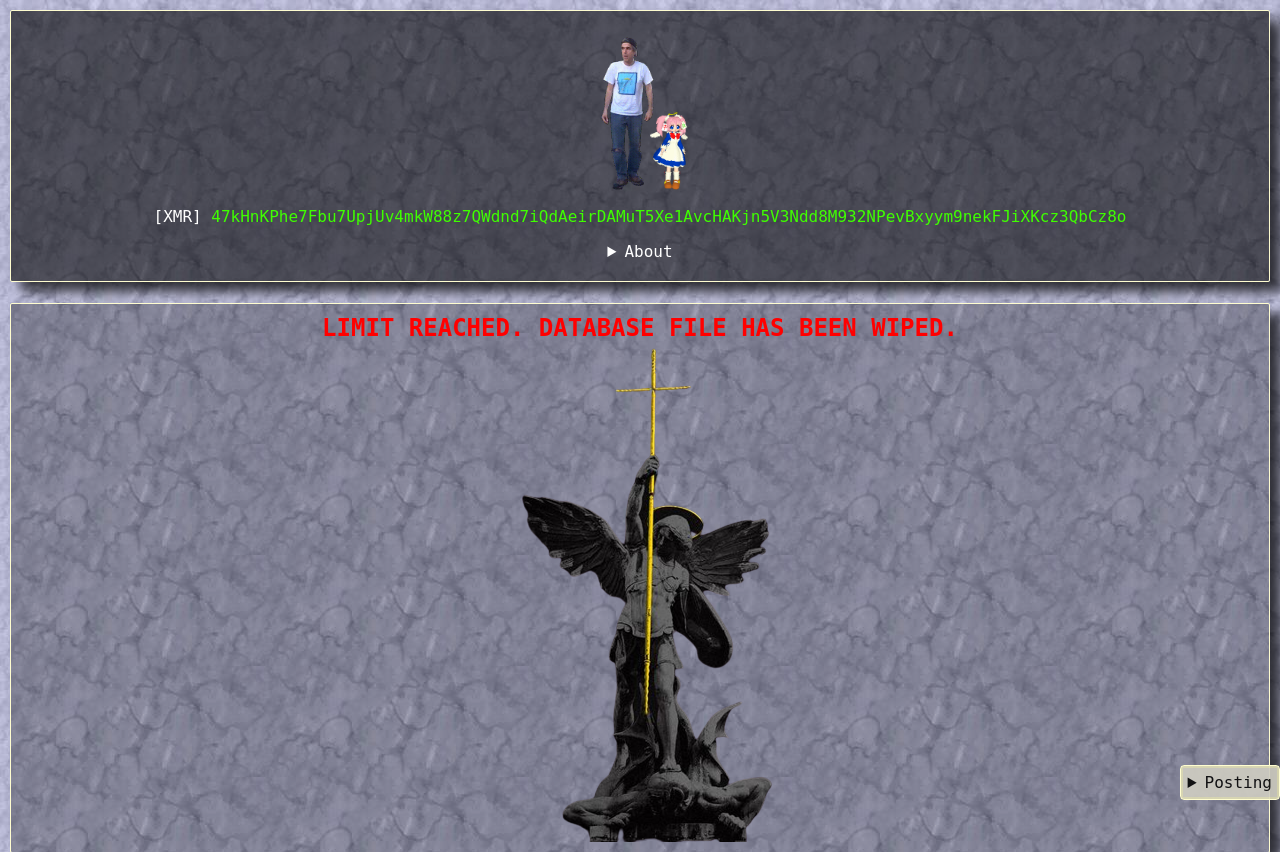
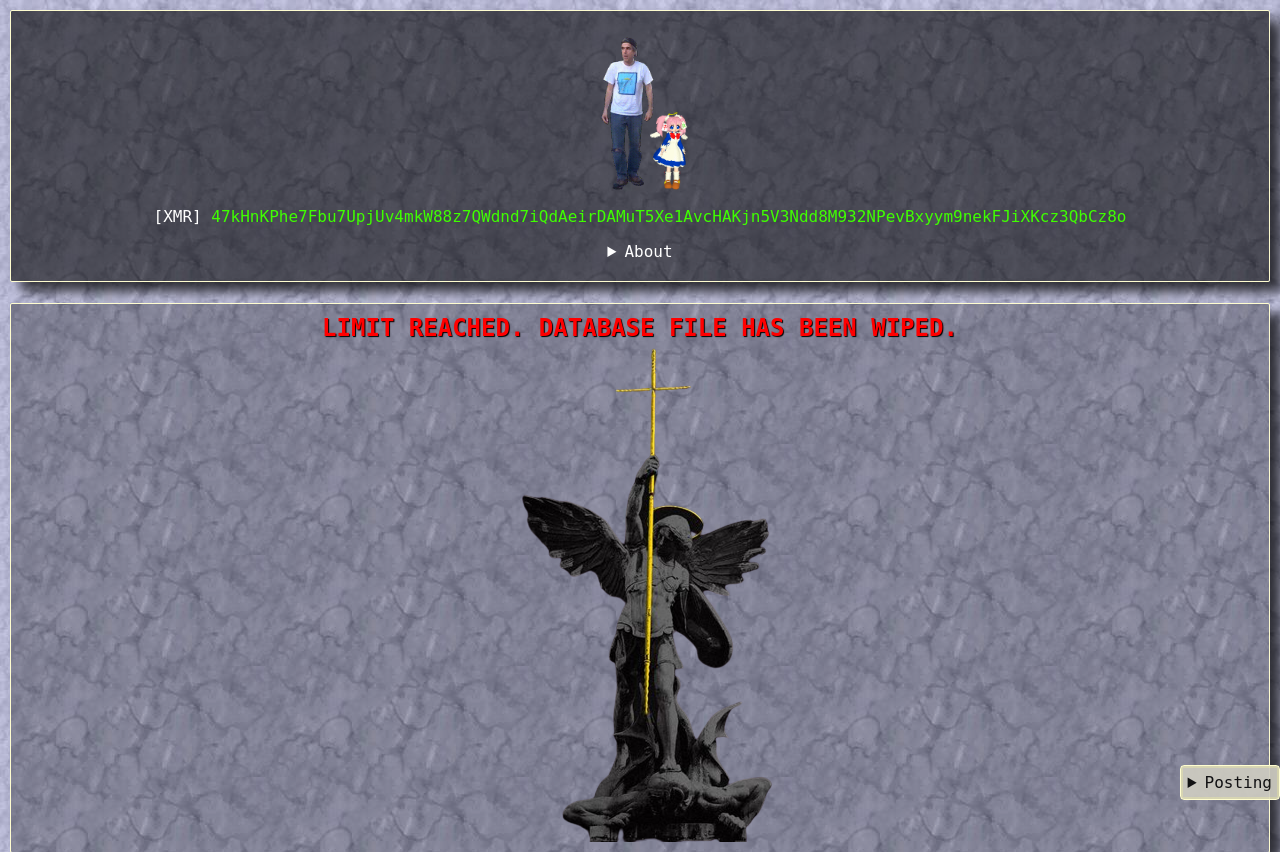
Before and after one commit to abe444/ECHOBUBBLE, a PHP site: page / in a window 1280 px wide. Shown: the top 852 px of the page. Run offline with PHP 8.4, Linux system fonts and the light colour scheme.

Commit message:
Update styles.css
better text visual

```diff
--- a/public/styles.css
+++ b/public/styles.css
@@ -159,6 +159,7 @@ hr:after {
     font-size: 1.5em;
     color: red;
     text-transform: uppercase;
+    text-shadow: 1px 1px 1px black;
 }
 
 .bluetext {
```
